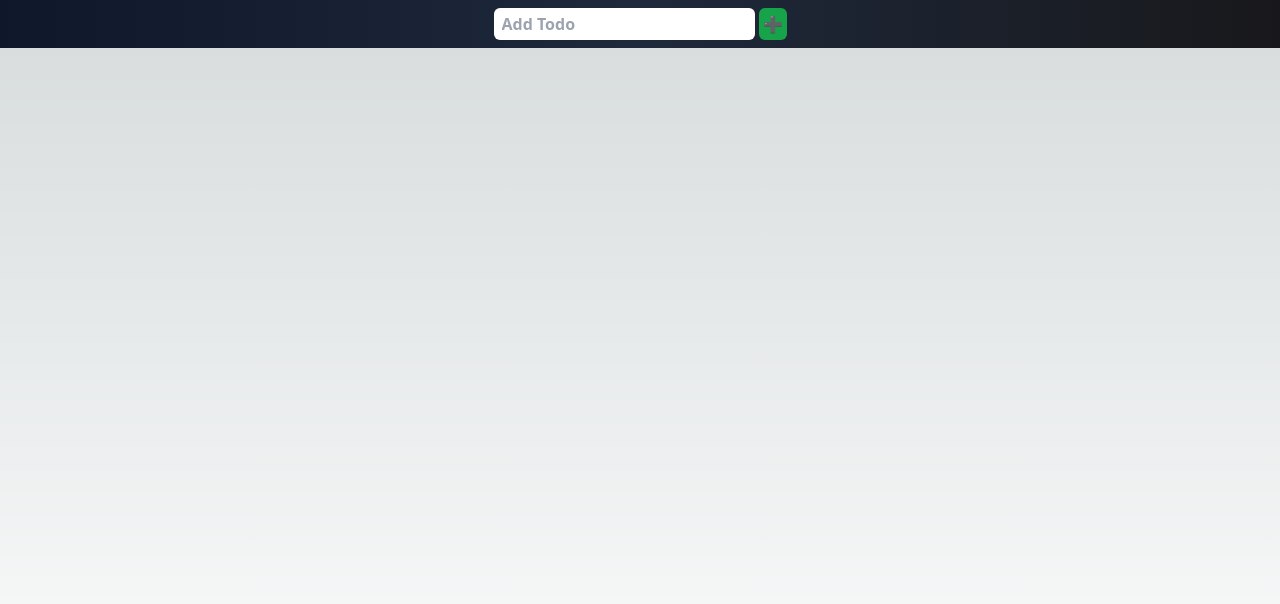
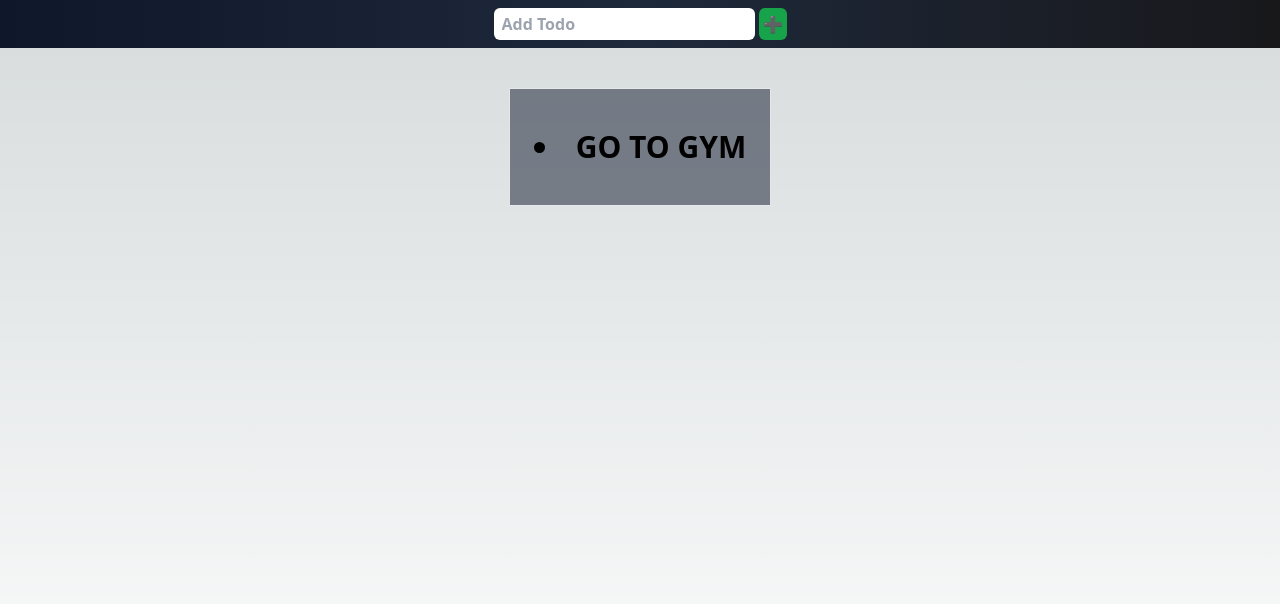
Before and after one commit to PouryaSoleimani/REDUX, a Next.js app: page /todolist in a window 1280 px wide. Shown: the top 604 px of the page. Built offline with nearby package versions, Linux system fonts and the light colour scheme.

Commit message:
todolist

```diff
--- a/RECOIL/atoms.js
+++ b/RECOIL/atoms.js
@@ -1,7 +1,10 @@
 //^ ATOMS
 import { atom } from "recoil";
 
-
 export const COUNTERSTATE = atom({ key: 'counterstate', default: 0, });
 
-export const TODOS = atom({ key: 'todos', default: [], });
+export const TODOS = atom({
+  key: 'todos', default: [
+    { id: 1, title: "GO TO GYM", isCompleted: false }
+  ],
+});
--- a/pages/todolist.tsx
+++ b/pages/todolist.tsx
@@ -1,17 +1,34 @@
-import React from 'react'
+import { TODOS } from '@/RECOIL/atoms'
+import React, { useState } from 'react'
+import { useRecoilState } from 'recoil'
 
 const TodoListPage = () => {
+
+  const [Todos, setTodos] = useRecoilState(TODOS)
+  const [title, setTitle] = useState('')
+
+  function addTodoHandler(event: React.FormEvent<HTMLFormElement>) {
+    event.preventDefault()
+    let mainTodo = { id: Math.random(), title: title, isCompleted: false }
+    const copy = [...Todos]
+    copy.push(mainTodo)
+    setTodos(copy)
+    setTitle('')
+  }
+
   return (
     <main className='w-screen h-screen flex flex-col'>
 
-      <form id="input" className='w-screen flex py-2 items-center justify-center space-x-1 bg-gradient-to-r from-slate-900 via-slate-800 to-zinc-900'>
-        <input type="text" placeholder='Add Todo' className='px-2 py-1 rounded-md text-black font-bold ' />
-        <button className='bg-green-600 p-1 rounded-md'>➕</button>
+      <form id="input" onSubmit={addTodoHandler} className='w-screen flex py-2 items-center justify-center space-x-1 bg-gradient-to-r from-slate-900 via-slate-800 to-zinc-900'>
+        <input value={title} onChange={(e) => setTitle(e.target.value)} type="text" placeholder='Add Todo' className='px-2 py-1 rounded-md text-black font-bold ' />
+        <button type='submit' className='bg-green-600 p-1 rounded-md'>➕</button>
       </form>
 
       <div id="todos">
-        <ul>
-
+        <ul className='w-fit h-fit px-6 py-10 border list-inside list-disc mx-auto mt-10 bg-slate-900/50 flex flex-col text-justify items-center justify-center text-3xl font-bold'>
+          {Todos.map(item => (
+            <li key={item.id}>{item.title}</li>
+          ))}
         </ul>
       </div>
     </main>
```
